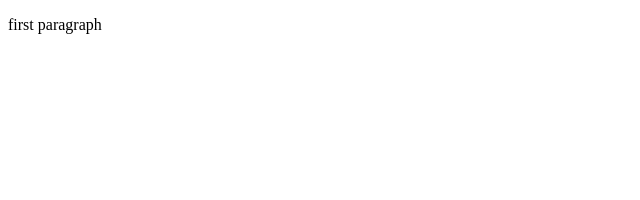
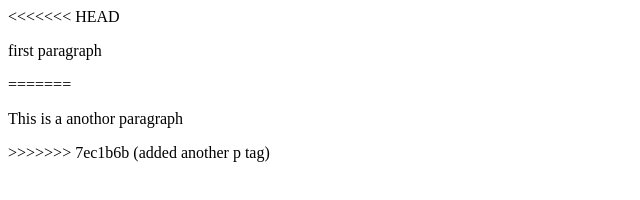
Before and after one commit to VenoMF899/learning-git, a plain HTML site: page index.html in a window 1280 px wide. Shown: the whole page, without its empty margins (0-640 px from the left). Drawn offline with Linux system fonts and the light colour scheme.

Commit message:
added another p tag

```diff
--- a/index.html
+++ b/index.html
@@ -4,6 +4,10 @@
 <title>Page Title</title>
 </head>
 <body>
+<<<<<<< HEAD
   <p>first paragraph</p>
+=======
+    <p>This is a anothor paragraph</p>
+>>>>>>> 7ec1b6b (added another p tag)
 </body>
 </html>
```
